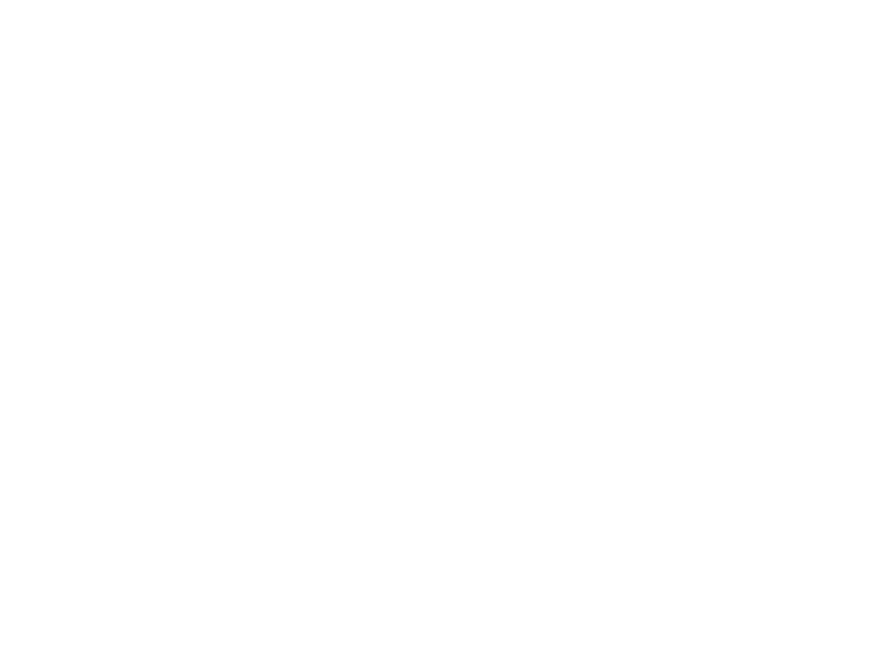
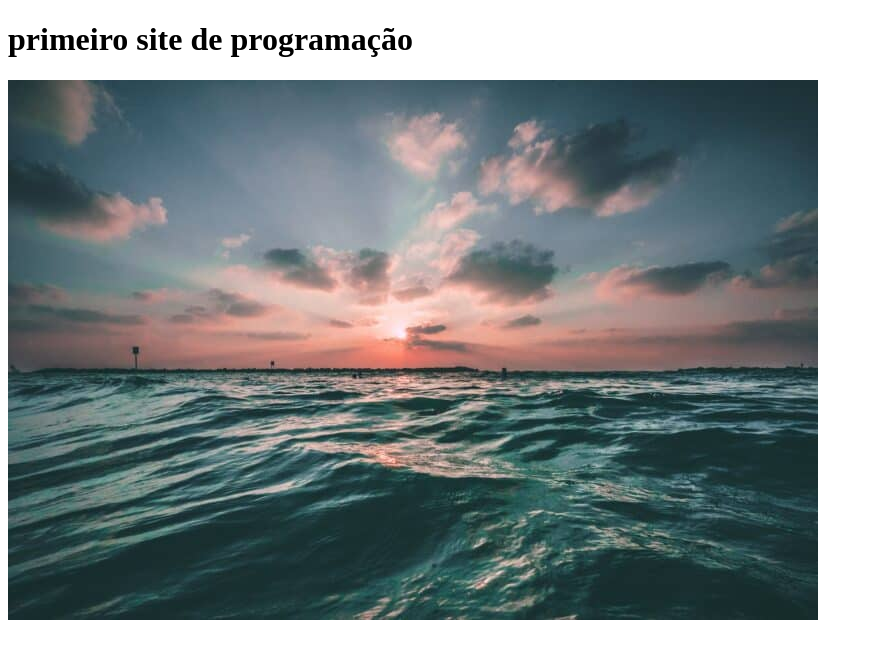
Before and after one commit to anastivan/Ana-Stivan, a plain HTML site: page index.html in a window 1280 px wide. Shown: the whole page, without its empty margins (0-873 px from the left). Drawn offline with Linux system fonts and the light colour scheme.

Commit message:
Add files via upload

```diff
--- a/index.html
+++ b/index.html
@@ -6,6 +6,7 @@
     <title>Document</title>
 </head>
 <body>
-
+<h1>primeiro site de programação</h1>
+<img src="mar-810x540.jpg">
 </body>
 </html>
```
Also changed, not shown: mar-810x540.jpg (added).
